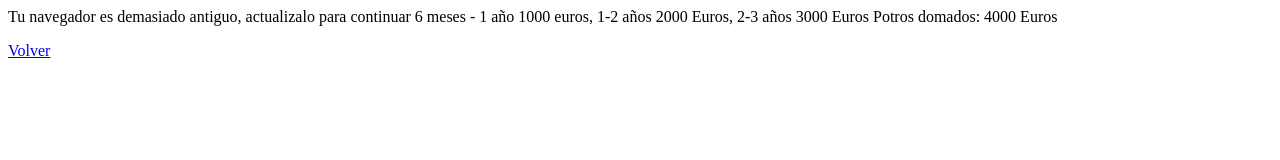
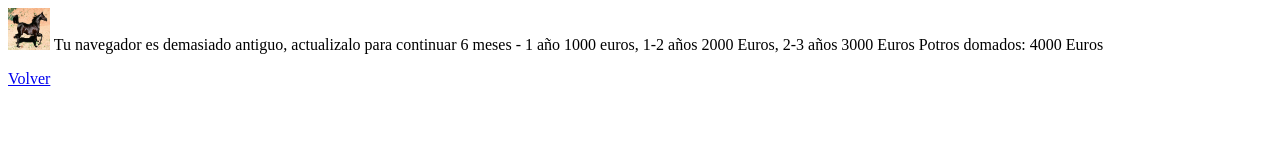
Before and after one commit to JPHACKER2k18/trabajosociales1, a plain HTML site: page precios.html in a window 1280 px wide. Drawn offline with Linux system fonts and the light colour scheme.

Commit message:
Update precios.html

```diff
--- a/precios.html
+++ b/precios.html
@@ -1,7 +1,8 @@
 <title>Precios de nuestros caballos></title>
 <body>
 <p>
-<img source="cabasho1.exe.jpg">Tu navegador es demasiado antiguo, actualizalo para continuar</img> 6 meses - 1 a&ntilde;o 1000 euros, 1-2 años 2000 Euros, 2-3 años 3000 Euros
+<img src="cabasho1.exe.jpg" alt="Cabasho" width="42" height="42">
+Tu navegador es demasiado antiguo, actualizalo para continuar</img> 6 meses - 1 a&ntilde;o 1000 euros, 1-2 años 2000 Euros, 2-3 años 3000 Euros
 Potros domados: 4000 Euros
 <p>
 <a href="index">Volver</a>
```
